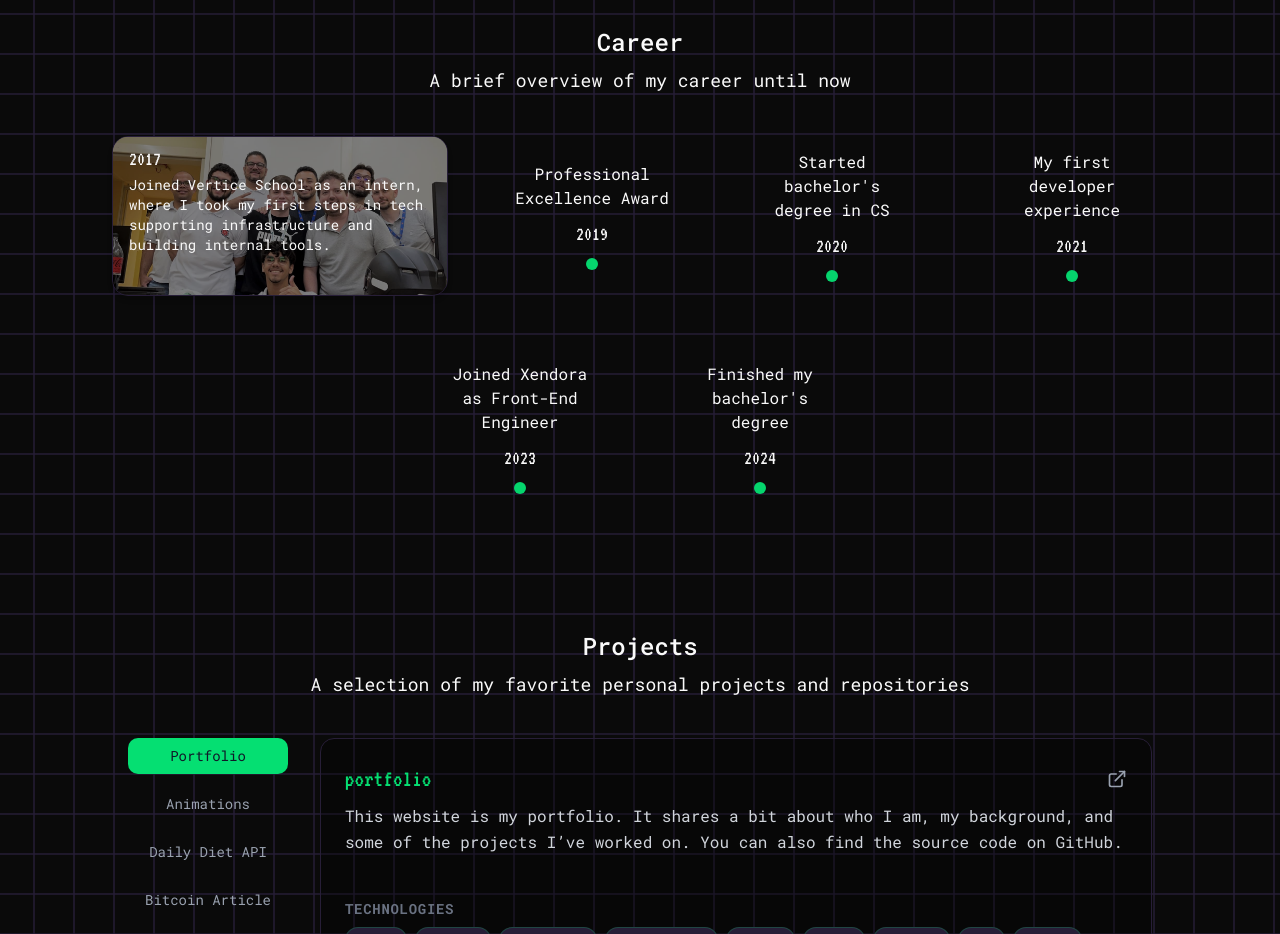
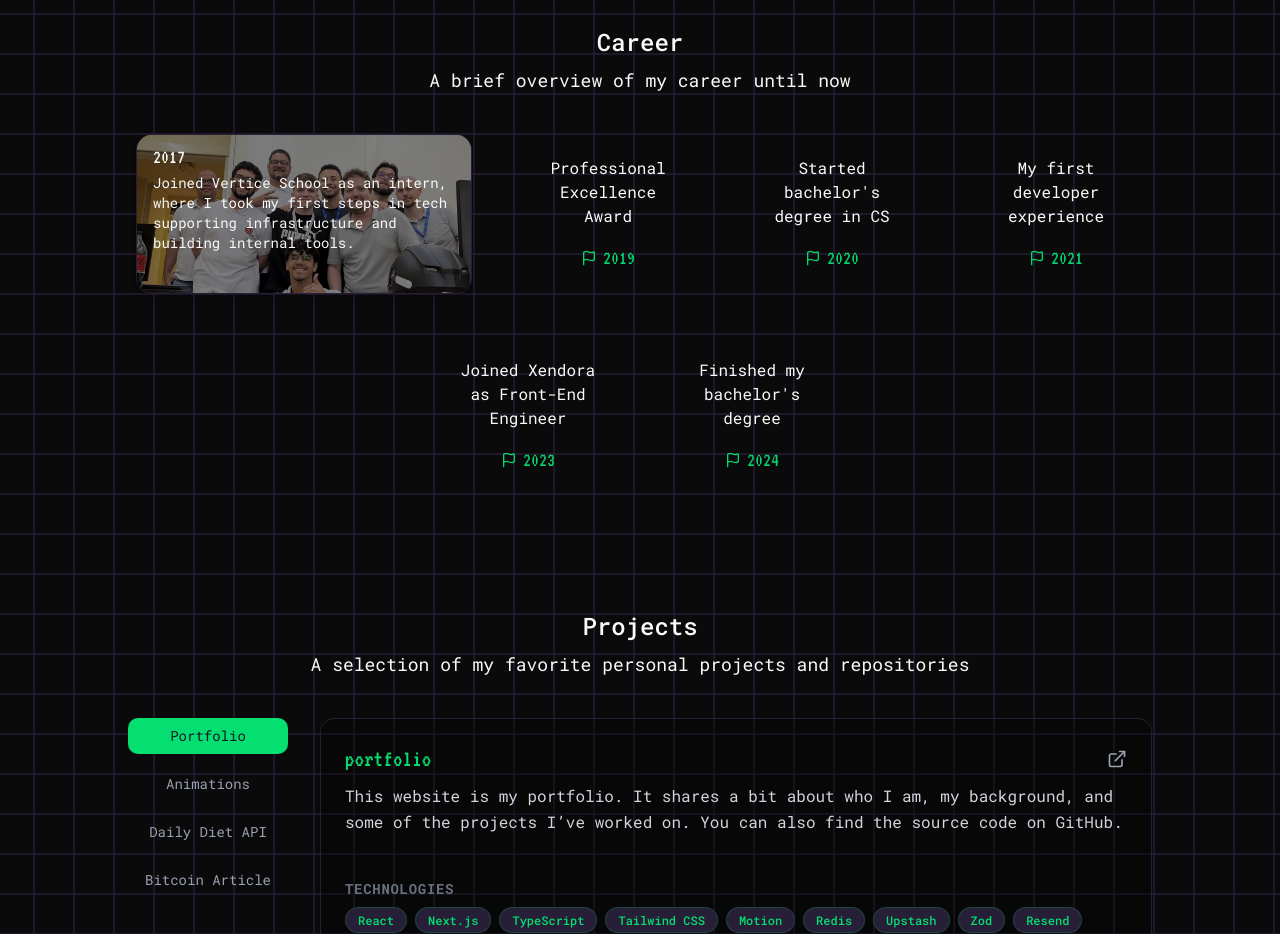
Before and after one commit to lucaskraus/lucaskraus, a Next.js app: page / in a window 1280 px wide. Shown: the part 1340-2274 px from the top of the page. Built offline with nearby package versions, Linux system fonts and the light colour scheme.

Commit message:
Enhance TimelineItem component: add Flag icon, adjust layout, and modify title styling for improved visual appeal and consistency.

```diff
--- a/src/components/sections/Career.tsx
+++ b/src/components/sections/Career.tsx
@@ -6,6 +6,7 @@ import TimelineCard from '@/components/cards/TimelineCard'
 import type { ITimelineItem } from '@/@types'
 import { TIMELINE_ITEMS } from '@/lib/constants'
 import Image from 'next/image'
+import { Flag } from 'lucide-react'
 
 const TimelineItem = ({
   title,
@@ -30,7 +31,7 @@ const TimelineItem = ({
       initial={false}
       layout
       layoutId={`timeline-item-${title}`}
-      className="flex flex-col gap-2.5 items-center max-w-none lg:max-w-48 relative overflow-hidden p-4"
+      className="flex flex-col gap-2.5 items-center max-w-none lg:max-w-44 relative overflow-hidden p-4"
       style={{ borderRadius: 16 }}
       transition={{
         type: 'spring',
@@ -50,11 +51,13 @@ const TimelineItem = ({
           sizes="(max-width: 768px) 100vw, (max-width: 1200px) 50vw, 33vw"
         />
       )}
-      <div className="relative z-10 flex flex-col items-center gap-2.5">
+      <div className="relative z-10 flex flex-col items-center gap-4">
         <p className="text-lg lg:text-base text-center">{label}</p>
-        <h1 className="text-xl font-medium font-vt323">{title}</h1>
-        <div className="relative flex items-center justify-center">
-          <div className="h-3 w-3 bg-green-400 rounded-full animate-pulse" />
+        <div className="relative flex flex-row items-center gap-1.5 animate-pulse">
+          <Flag className="size-4 text-green-400" />
+          <h1 className="text-xl font-medium font-vt323 text-green-400">
+            {title}
+          </h1>
         </div>
       </div>
     </motion.div>
```
